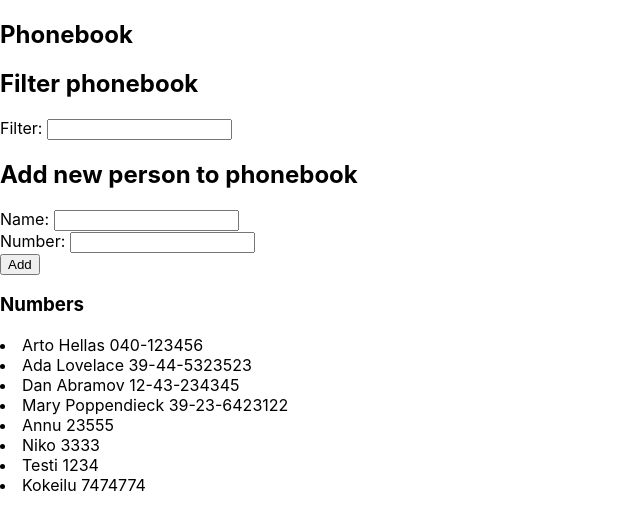
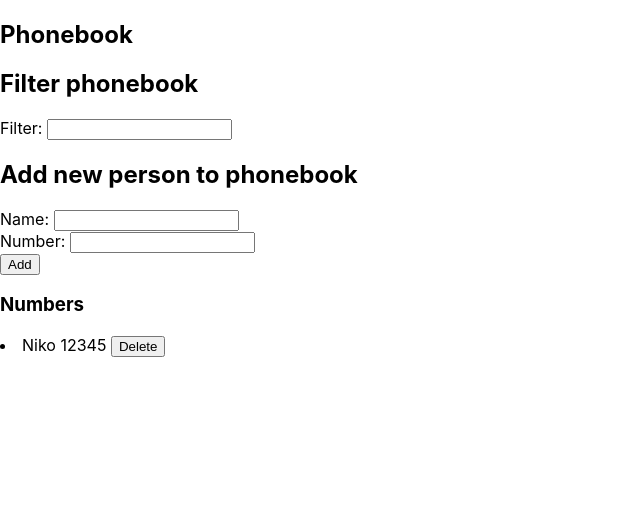
Before and after one commit to ajnarhi/Fullstack2021, a React (Create React App) app in the folder Osa2/puhelinluettelo/: page / in a window 1280 px wide. Shown: the top 530 px of the page, without its empty margins (0-640 px from the left). Built offline with nearby package versions, Linux system fonts and the light colour scheme; data requests are answered from the project's data file; the HTML template or start-up script is replaced by a standard one.

Commit message:
2.17 done and refactored

```diff
--- a/Osa2/puhelinluettelo/db.json
+++ b/Osa2/puhelinluettelo/db.json
@@ -1,44 +1,9 @@
 {
   "persons": [
     {
-      "name": "Arto Hellas",
-      "number": "040-123456",
-      "id": 1
-    },
-    {
-      "name": "Ada Lovelace",
-      "number": "39-44-5323523",
+      "name": "Niko",
+      "number": "12345",
       "id": 2
-    },
-    {
-      "name": "Dan Abramov",
-      "number": "12-43-234345",
-      "id": 3
-    },
-    {
-      "name": "Mary Poppendieck",
-      "number": "39-23-6423122",
-      "id": 4
-    },
-    {
-      "name": "Annu",
-      "number": "23555",
-      "id": 5
-    },
-    {
-      "name": "Niko",
-      "number": "3333",
-      "id": 6
-    },
-    {
-      "name": "Testi",
-      "number": "1234",
-      "id": 7
-    },
-    {
-      "name": "Kokeilu",
-      "number": "7474774",
-      "id": 8
     }
   ]
 }
--- a/Osa2/puhelinluettelo/src/App.js
+++ b/Osa2/puhelinluettelo/src/App.js
@@ -21,6 +21,8 @@ const Filter = (props) => {
     </form>
   )
 }
+
+
 
 const PersonForm = (props) => {
 
@@ -71,15 +73,40 @@ const PersonForm = (props) => {
 
 }
 
+
 const Persons = (props) => {
+
+  const deleteThisPerson = (id, name) => {
+    if (window.confirm(`Do you really want delete ${name}?`)) {
+      personService
+        .deletePerson(id)
+        .then(() => {
+
+          props.setPersons(props.persons.filter(n => n.id !== id))
+        }
+        )
+
+
+
+    }
+  }
+
+  const DeleteButton = (props) => {
+    return(
+
+    <button onClick={()=>deleteThisPerson(props.person.id, props.person.name)}>Delete</button>
+    )
+  }
+
   if (props.filteredName===''){
   return (
     <div>
       {props.persons.map(person =>
         <li key={person.name}>
-          {person.name} {person.number}
+          {person.name} {person.number}  {}
+
+        <DeleteButton person={person}/>
         </li>
-
       )
       }</div>
 
@@ -89,7 +116,9 @@ const Persons = (props) => {
     <div>
   {props.persons.filter(person => person.name.includes(props.filteredName)).map(person =>
         <li key={person.name}>
-          {person.name} {person.number}
+          {person.name} {person.number} {}
+
+        <button onClick={()=>deleteThisPerson(person.id, person.name)}>Delete</button>
         </li>
 
       )}
@@ -97,6 +126,10 @@ const Persons = (props) => {
 }
 
 }
+
+
+
+
 const App = () => {
   const [persons, setPersons] = useState([])
   const [newName, setNewName] = useState('')
@@ -139,7 +172,7 @@ const App = () => {
 
       <h3>Numbers</h3>
 
-      <Persons persons={persons} filteredName={filteredName} />
+      <Persons persons={persons} filteredName={filteredName} setPersons={setPersons} />
     </div>
   )
 
--- a/Osa2/puhelinluettelo/src/services/persons.js
+++ b/Osa2/puhelinluettelo/src/services/persons.js
@@ -13,8 +13,14 @@ const update = (id, newObject) => {
   return axios.put(`${baseUrl}/${id}`, newObject)
 }
 
+const deletePerson = (id)  => {
+  return axios.delete(`${baseUrl}/${id}`)
+
+}
+
 export default {
   getAll: getAll,
   create: create,
-  update: update
+  update: update,
+  deletePerson : deletePerson
 }
```
Also changed, not shown: 1 other file (tests, documents, lock files or other folders).
